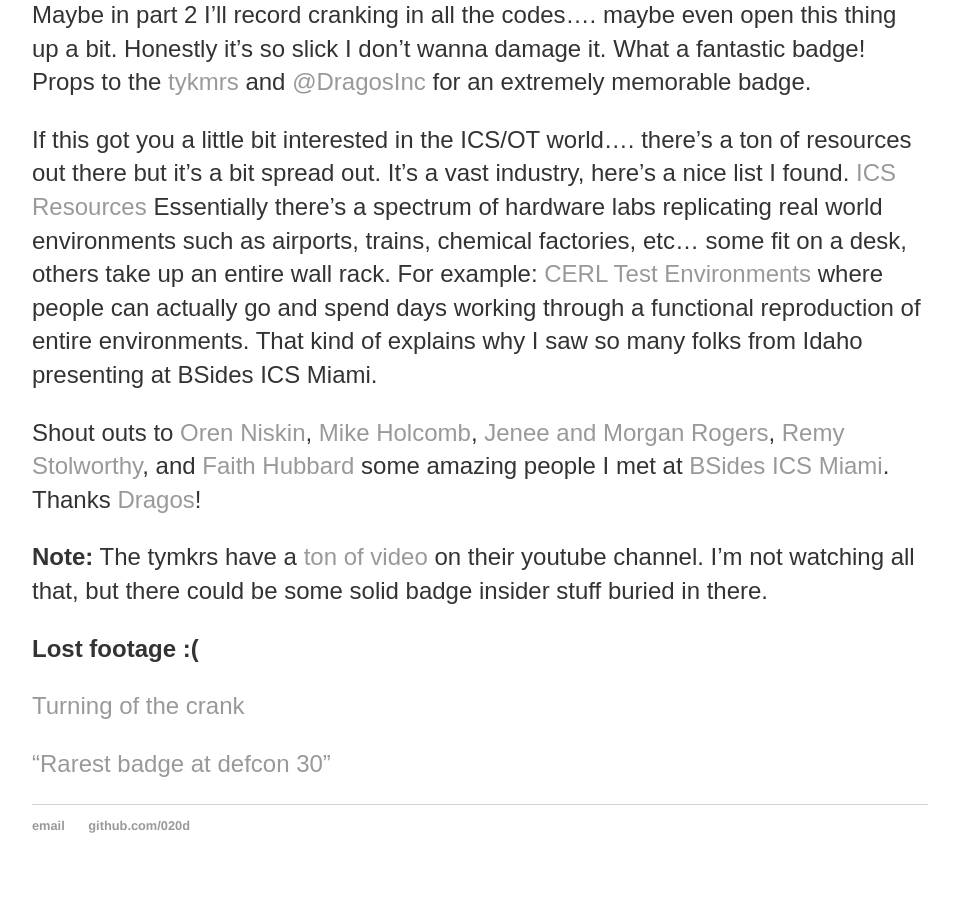
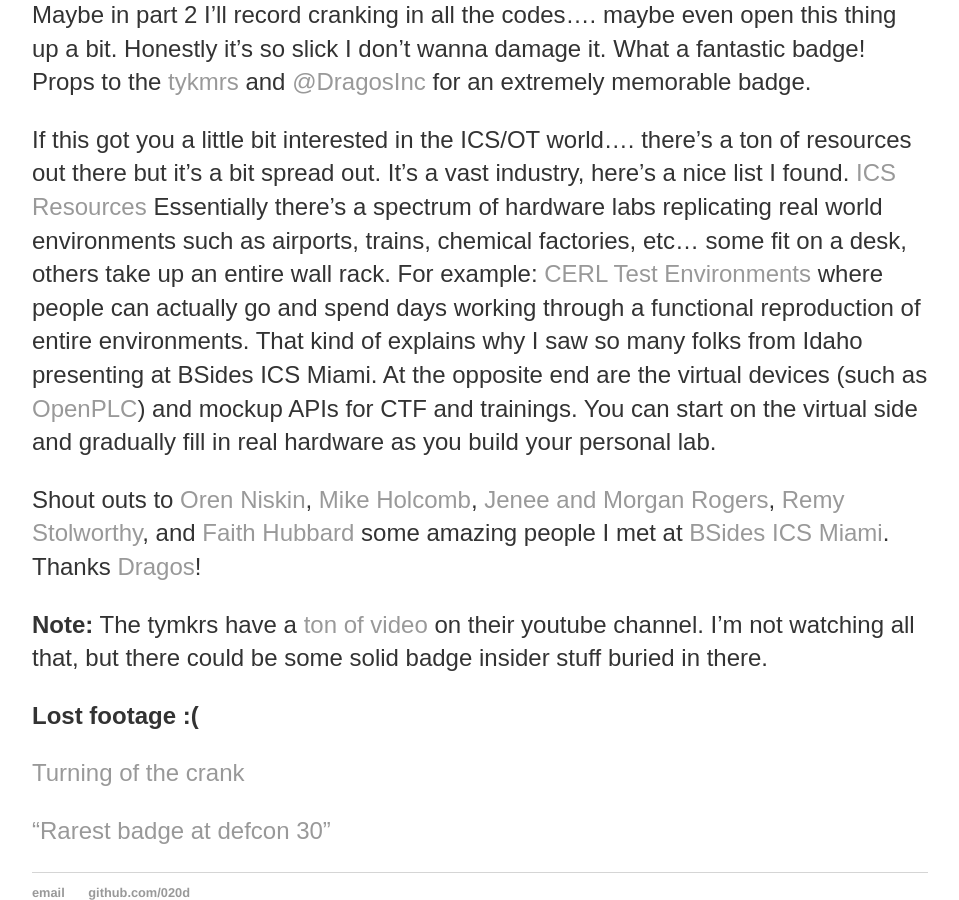
Before and after one commit to 020d/020d.github.io, a Jekyll site: the page built from _posts/2026-03-12-disc2021-badge-part1.md, in a window 1280 px wide and 900 px high, scrolled down 8090 px. Shown: the whole window, without its empty margins (160-1119 px from the left). Built offline with Jekyll 4.4.1, drawn with Linux system fonts in a browser that asks for light colours; a script that is not in the unit is left out.

Commit message:
Added virtual device mention

```diff
--- a/_posts/2026-03-12-disc2021-badge-part1.md
+++ b/_posts/2026-03-12-disc2021-badge-part1.md
@@ -136,7 +136,7 @@
 If this got you a little bit interested in the ICS/OT world.... there's a ton of resources out there but it's a bit spread out.
 It's a vast industry, here's a nice list I found.
 [ICS Resources](https://github.com/biero-el-corridor/OT_ICS_ressource_list)
-Essentially there's a spectrum of hardware labs replicating real world environments such as airports, trains, chemical factories, etc... some fit on a desk, others take up an entire wall rack.  For example: [CERL Test Environments](https://www.cisa.gov/resources-tools/resources/celr) where people can actually go and spend days working through a functional reproduction of entire environments. That kind of explains why I saw so many folks from Idaho presenting at BSides ICS Miami.
+Essentially there's a spectrum of hardware labs replicating real world environments such as airports, trains, chemical factories, etc... some fit on a desk, others take up an entire wall rack.  For example: [CERL Test Environments](https://www.cisa.gov/resources-tools/resources/celr) where people can actually go and spend days working through a functional reproduction of entire environments. That kind of explains why I saw so many folks from Idaho presenting at BSides ICS Miami. At the opposite end are the virtual devices (such as [OpenPLC](https://autonomylogic.com)) and mockup APIs for CTF and trainings. You can start on the virtual side and gradually fill in real hardware as you build your personal lab.
 
 Shout outs to [Oren Niskin](https://orenniskin.com), [Mike Holcomb](https://www.mikeholcomb.com), [Jenee and Morgan Rogers](https://www.fox-pick.com),  [Remy Stolworthy](https://www.linkedin.com/in/remy-stolworthy-4188b6104), and [Faith Hubbard](https://www.linkedin.com/in/faith-hubbard-cmm-cmp/) some amazing people I met at [BSides ICS Miami](https://www.bsidesics.org). Thanks [Dragos](https://www.dragos.com)!
 
```
